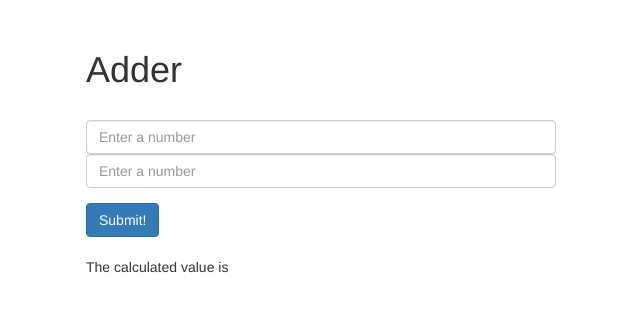
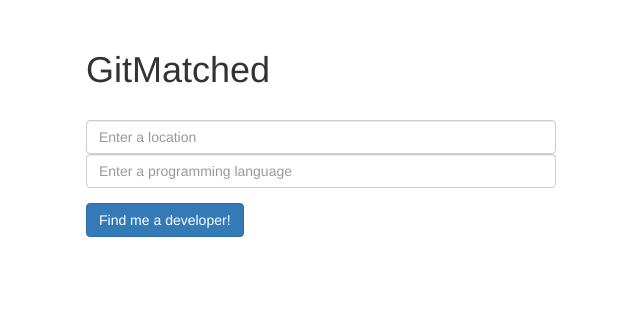
Before and after one commit to kylestratis/real-python-flask-tutorial, a Flask app: page / in a window 1280 px wide. Shown: the top 312 px of the page, without its empty margins (319-959 px from the left). Run offline with Flask 2, Linux system fonts and the light colour scheme; some libraries are stand-ins or nearby versions.

Commit message:
Video 4 - request handling

```diff
--- a/app/app.py
+++ b/app/app.py
@@ -1,4 +1,5 @@
 from flask import Flask, render_template, request, jsonify
+import requests
 
 # Flask instance
 app = Flask(__name__)
@@ -9,17 +10,32 @@ def hello():
     return "Hello, World!"
 
 # Must specifically add POST
+# @app.route("/", methods=['GET', 'POST'])
+# def home():
+#     # Checking flask request object for request type
+#     if request.method == 'POST':
+#         value_one = int(request.form.get('first'))
+#         value_two = int(request.form.get('second'))
+#         total = value_one + value_two
+#         data = {"total": str(total)}
+#         return jsonify(data)
+#     # GET request
+#     return render_template('index.html', string="TESTING!")
+
 @app.route("/", methods=['GET', 'POST'])
 def home():
-    # Checking flast request object for request type
+    # Checking flask request object for request type
     if request.method == 'POST':
-        value_one = int(request.form.get('first'))
-        value_two = int(request.form.get('second'))
-        total = value_one + value_two
-        data = {"total": str(total)}
-        return jsonify(data)
+        # user input
+        value_one = request.form.get('first')
+        value_two = request.form.get('second')
+        # api call
+        url = 'https://api.github.com/search/users?q=location:{0}+language:{1}'.format(value_one, value_two)
+        response_dict = requests.get(url).json()
+        return jsonify(response_dict)
     # GET request
     return render_template('index.html', string="TESTING!")
 
+
 if __name__ == '__main__':
     app.run(debug=True)
--- a/app/static/main.js
+++ b/app/static/main.js
@@ -3,9 +3,9 @@ $(document).ready(function() { // When DOM is fully loaded, convention
 
     $("form").on("submit", function() {
         console.log("form has been submitted!");
-        var valueOne = $('input[name="number-one"]').val();
-        var valueTwo = $('input[name="number-two"]').val();
-        console.log(valueOne,valueTwo);
+        var valueOne = $('input[name="location"]').val();
+        var valueTwo = $('input[name="language"]').val();
+        // console.log(valueOne,valueTwo);
 
         //AJAX request to send input data to backend
         $.ajax({
@@ -13,8 +13,8 @@ $(document).ready(function() { // When DOM is fully loaded, convention
             url: "/",
             data: {first: valueOne, second: valueTwo},
             success: function(results) {
-                console.log(results);
-                $("#results").html(results.total);
+                // console.log(results.items[0]);
+                $("#results").html('<a href="'+results.items[0].html_url+'">'+results.items[0].login+'</a><br><img src="'+results.items[0].avatar_url+'">');
                 // clear form input
                 $("input").val("");
             },
--- a/app/templates/index.html
+++ b/app/templates/index.html
@@ -1,7 +1,7 @@
 <!DOCTYPE html>
 <html>
   <head>
-    <title>Adder</title>
+    <title>GitMatched</title>
     <meta name="viewport" content="width=device-width, initial-scale=1.0">
     <link href="http://netdna.bootstrapcdn.com/bootstrap/3.1.1/css/bootstrap.min.css" rel="stylesheet" media="screen">
     <style>
@@ -16,18 +16,18 @@
   </head>
   <body>
     <div class="container">
-      <h1>Adder</h1>
+      <h1>GitMatched</h1>
       <br>
       <!--prevents POST behavior to use JS instead -->
       <form role="form" method="post" onsubmit="return false">
         <div class="form-group">
-            <input type="text" class="form-control" name="number-one" placeholder="Enter a number" required>
-            <input type="text" class="form-control" name="number-two" placeholder="Enter a number" required>
+            <input type="text" class="form-control" name="location" placeholder="Enter a location" required>
+            <input type="text" class="form-control" name="language" placeholder="Enter a programming language" required>
         </div>
-        <button type="submit" class="btn btn-primary">Submit!</button>
+        <button type="submit" class="btn btn-primary">Find me a developer!</button>
       </form>
       <br>
-      <p>The calculated value is <span id="results"></span></p>
+      <div id="results"></div>
     <script src="http://code.jquery.com/jquery-1.11.0.min.js"></script>
     </div><script src={{ url_for('static', filename="main.js") }}></script>
     <script src="http://netdna.bootstrapcdn.com/bootstrap/3.1.1/js/bootstrap.min.js"></script>
```
